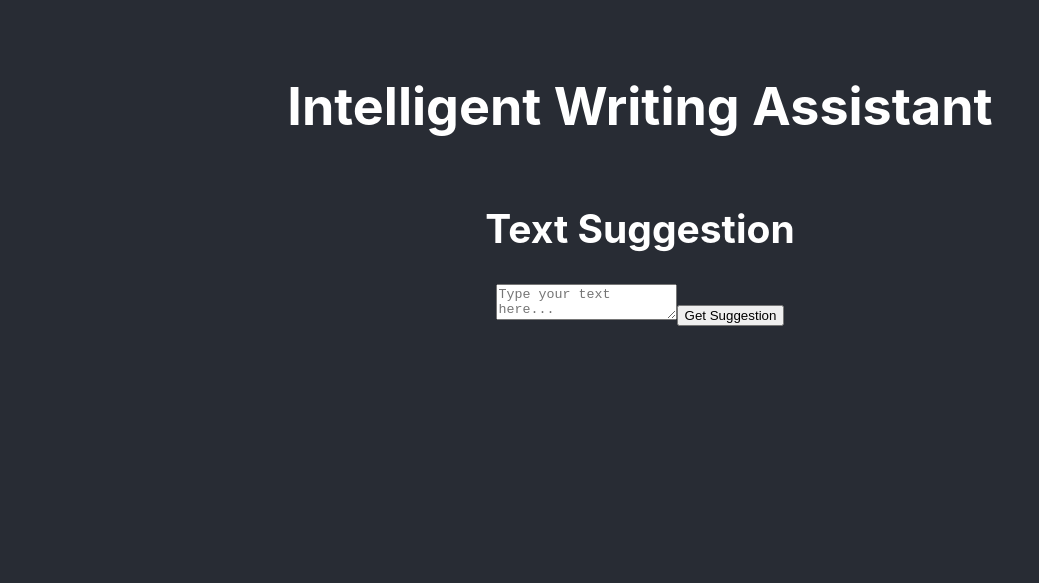
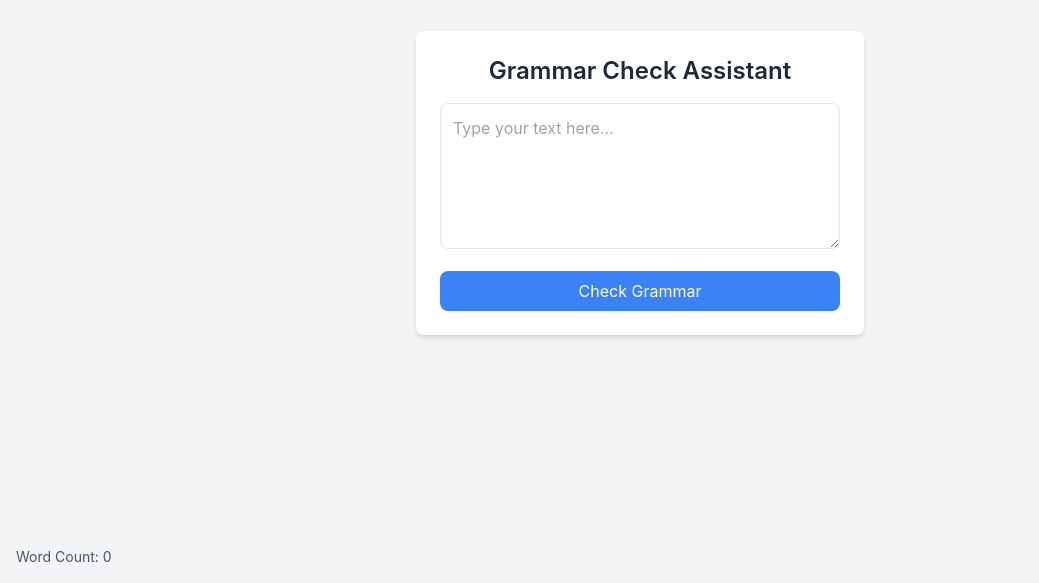
Before and after one commit to hakimelghazi/Intelligent-Writing-Assistant, a React (Create React App) app in the folder client/: page / in a window 1280 px wide. Shown: the part 217-800 px from the top of the page, without its empty margins (0-1039 px from the left). Built offline with nearby package versions, Linux system fonts and the light colour scheme.

Commit message:
tailwind grammar check working

```diff
--- a/client/package.json
+++ b/client/package.json
@@ -36,5 +36,10 @@
       "last 1 firefox version",
       "last 1 safari version"
     ]
+  },
+  "devDependencies": {
+    "autoprefixer": "^10.4.20",
+    "postcss": "^8.4.49",
+    "tailwindcss": "^3.4.15"
   }
 }
--- a/client/src/App.js
+++ b/client/src/App.js
@@ -1,14 +1,62 @@
-import React from "react";
-import TextSuggestion from "./TextSuggestion"; // Import the TextSuggestion component
-import './App.css'; // Keep your existing CSS if any
+import React, { useState } from 'react';
 
 function App() {
+  const [text, setText] = useState('');
+  const [suggestion, setSuggestion] = useState('');
+
+  // Calculate word count
+  const wordCount = text.trim() ? text.trim().split(/\s+/).length : 0;
+
+  const handleGrammarCheck = async () => {
+    try {
+      const response = await fetch('http://localhost:5001/suggestions', {
+        method: 'POST',
+        headers: {
+          'Content-Type': 'application/json',
+        },
+        body: JSON.stringify({ text }),
+      });
+
+      const data = await response.json();
+      setSuggestion(data.suggestion);
+    } catch (error) {
+      console.error('Error:', error);
+    }
+  };
+
   return (
-    <div className="App">
-      <header className="App-header">
-        <h1>Intelligent Writing Assistant</h1>
-        <TextSuggestion /> {/* Add the TextSuggestion component */}
-      </header>
+    <div className="relative flex items-center justify-center min-h-screen bg-gray-100">
+      <div className="bg-white p-6 rounded-lg shadow-md w-full max-w-md">
+        <h1 className="text-2xl font-semibold text-center mb-4 text-gray-800">
+          Grammar Check Assistant
+        </h1>
+        <textarea
+          className="w-full p-3 border rounded-lg text-gray-800 focus:outline-none focus:ring-2 focus:ring-blue-500"
+          rows="5"
+          placeholder="Type your text here..."
+          value={text}
+          onChange={(e) => setText(e.target.value)}
+        ></textarea>
+        <button
+          className="w-full mt-4 bg-blue-500 text-white py-2 px-4 rounded-lg hover:bg-blue-600 transition duration-200"
+          onClick={handleGrammarCheck}
+        >
+          Check Grammar
+        </button>
+        {suggestion && (
+          <div className="mt-6">
+            <h2 className="text-lg font-medium text-gray-700">Suggestion:</h2>
+            <p className="mt-2 p-3 bg-gray-50 border rounded-lg text-gray-800">
+              {suggestion}
+            </p>
+          </div>
+        )}
+      </div>
+
+      {/* Word Count */}
+      <div className="absolute bottom-4 left-4 text-gray-600 text-sm">
+        Word Count: {wordCount}
+      </div>
     </div>
   );
 }
--- a/client/src/index.css
+++ b/client/src/index.css
@@ -11,3 +11,8 @@ code {
   font-family: source-code-pro, Menlo, Monaco, Consolas, 'Courier New',
     monospace;
 }
+
+/* Tailwind CSS */
+@tailwind base;
+@tailwind components;
+@tailwind utilities;
--- /dev/null
+++ b/client/tailwind.config.js
@@ -0,0 +1,10 @@
+/** @type {import('tailwindcss').Config} */
+module.exports = {
+  content: [
+    "./src/**/*.{js,jsx,ts,tsx}", // Includes all source files with relevant extensions
+  ],
+  theme: {
+    extend: {},
+  },
+  plugins: [],
+};
```
Also changed, not shown: 1 other file (tests, documents, lock files or other folders).
